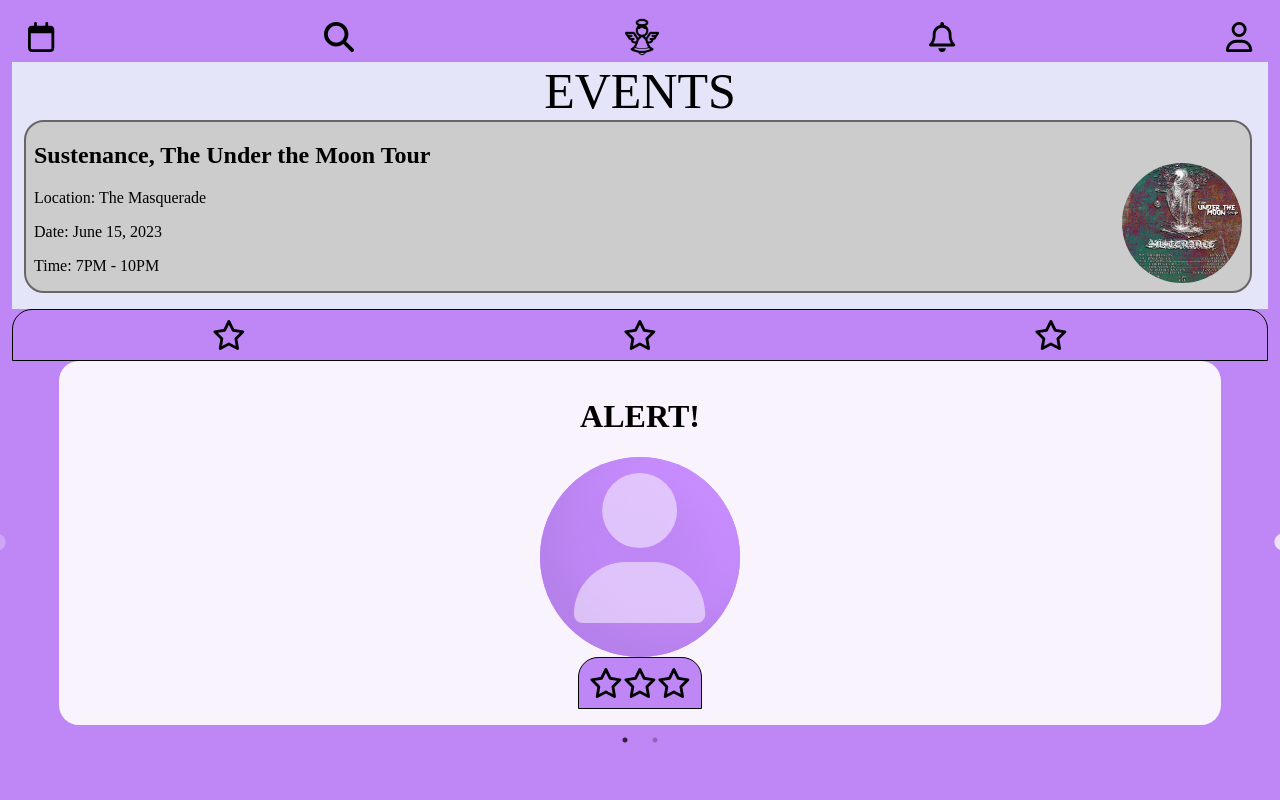
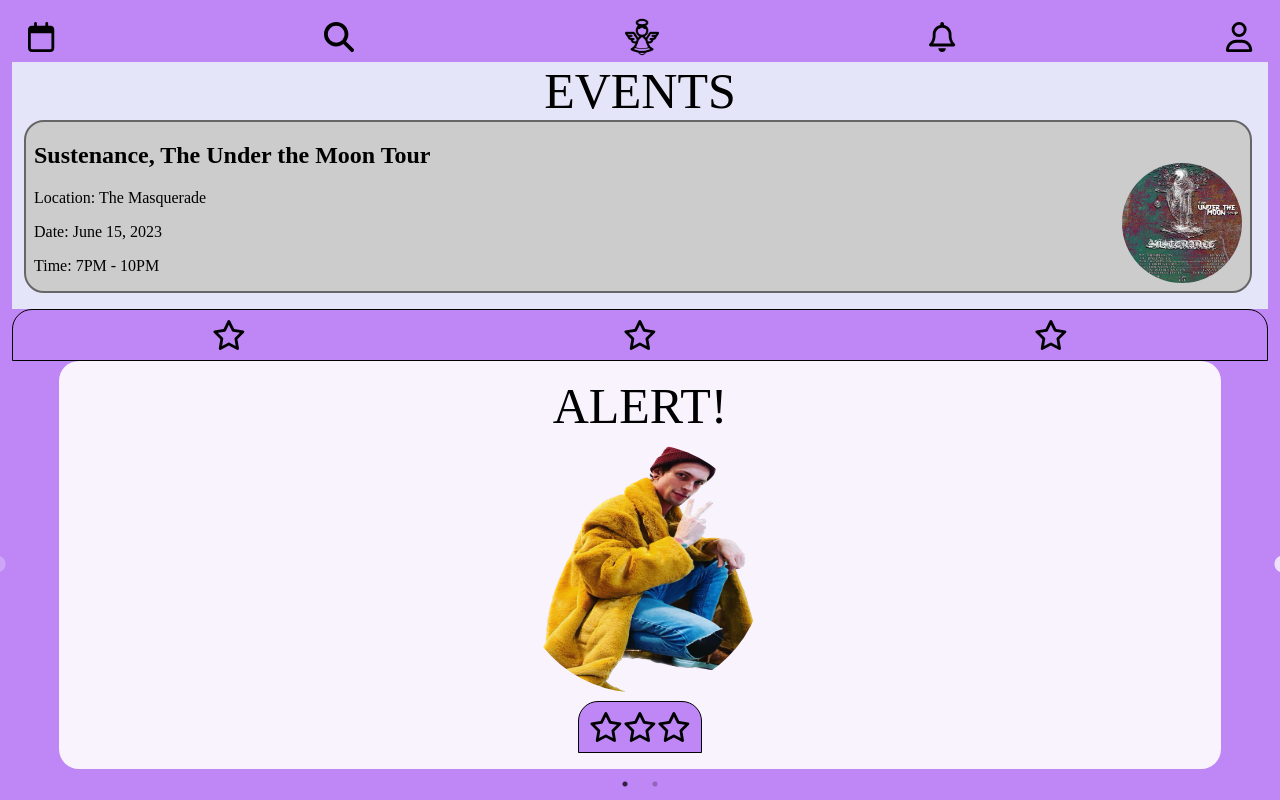
Before and after one commit to GuiltyDogg/angelchoir2, a React (Create React App) app: page / in a window 1280 px wide. Built offline with nearby package versions, Linux system fonts and the light colour scheme.

Commit message:
minor changes

```diff
--- a/src/design/atoms/alertglass/index.js
+++ b/src/design/atoms/alertglass/index.js
@@ -1,7 +1,7 @@
 import Slider from "react-slick";
-import Avatar from "../avatar";
 import StarBar from "../starbar";
-import { Window, GpsImage, CardContainer } from "./styles";
+import { EventTitle } from "../../organisms/eventspage/styles";
+import { Window, GpsImage, CardContainer, AlertImage } from "./styles";
 import "slick-carousel/slick/slick.css";
 import "slick-carousel/slick/slick-theme.css";
 
@@ -18,14 +18,14 @@ function AlertGlass() {
       <Slider {...settings}>
         <div>
           <Window>
-            <h1>ALERT!</h1>
-            <Avatar />
+            <EventTitle>ALERT!</EventTitle>
+            <AlertImage src="./images/drew.png" alt="Alerting User" />
             <StarBar />
           </Window>
         </div>
         <div>
           <Window>
-            <h3>WTF</h3>
+            <EventTitle>WTF</EventTitle>
             <GpsImage src="./images/gps.png" alt="gps photo" />
             <StarBar />
           </Window>
--- a/src/design/atoms/alertglass/styles.js
+++ b/src/design/atoms/alertglass/styles.js
@@ -27,8 +27,15 @@ export const Window = styled.div`
 
 export const GpsImage = styled.img`
   margin: ${whitespace.base};
-  width: 200px;
-  height: 205px;
+  width: 250px;
+  height: 250px;
+  border-radius: ${borderradius.circle};
+`;
+
+export const AlertImage = styled.img`
+  margin: ${whitespace.base};
+  width: 250px;
+  height: 250px;
   border-radius: ${borderradius.circle};
 `;
 
--- a/src/design/atoms/glass/index.js
+++ b/src/design/atoms/glass/index.js
@@ -7,7 +7,7 @@ function GlassWindow() {
   return (
     <Window>
       <EventTitle>CHECK IN</EventTitle>
-      EVENT NAME
+      EVENT INFO
       <CheckInImage src="./images/sampleflyer.jpg" alt="Event Picture" />
       <ButtonStyles>CHECK IN</ButtonStyles>
     </Window>
--- a/src/design/atoms/glass/styles.js
+++ b/src/design/atoms/glass/styles.js
@@ -5,8 +5,8 @@ import borderradius from "../../subatomics/borderradius";
 
 export const Window = styled.div`
   padding: ${whitespace.base};
-  // background-color: rgba(255, 255, 255, 0.8);
-  background-color: rgba(191, 135, 246, 0.8);
+  background-color: rgba(255, 255, 255, 0.8);
+  // background-color: rgba(191, 135, 246, 0.8);
   display: flex;
   flex-direction: column;
   width: 90%;
@@ -23,7 +23,7 @@ export const Window = styled.div`
 `;
 
 export const CheckInImage = styled.img`
-  margin: ${whitespace.base};
+  margin: ${whitespace.most};
   width: 250px;
   height: 250px;
   border-radius: ${borderradius.circle};
```
Also changed, not shown: public/images/drew.png (added).
